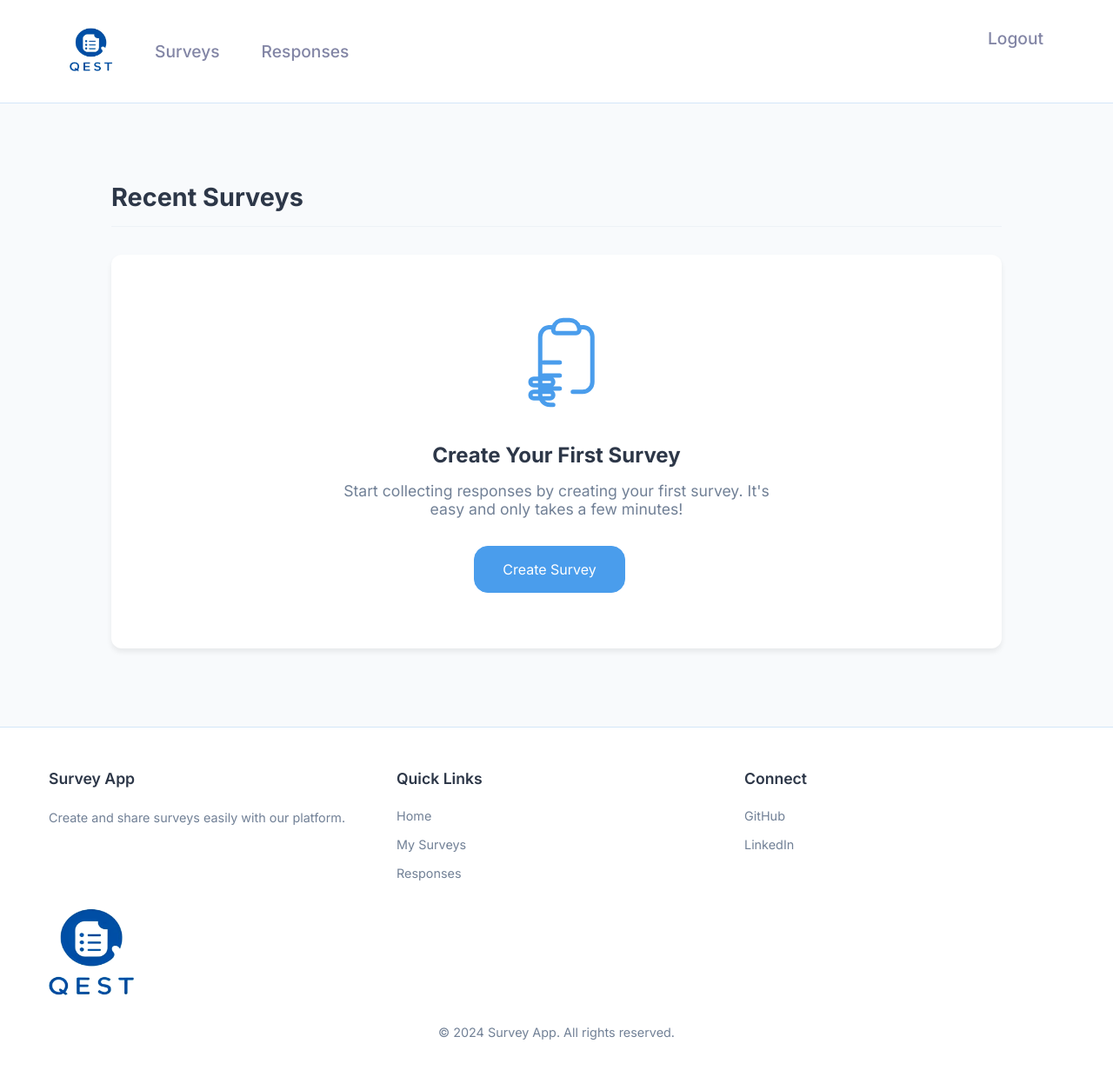
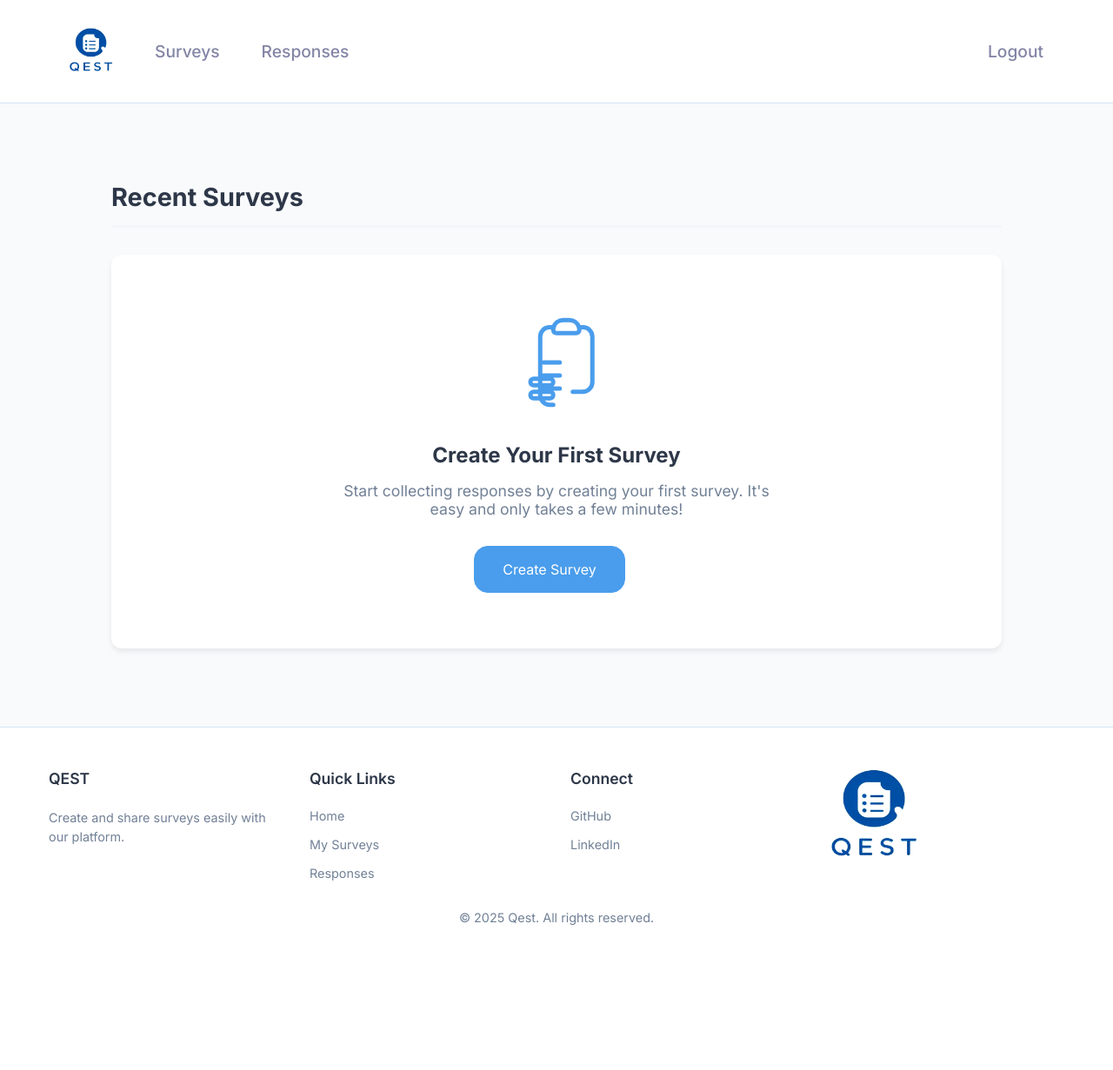
Before and after one commit to Esmanurrr/SurveyApp, a React (Vite) app: page / in a window 1280 px wide. Shown: the whole page at 87% size. After the commit the page ends 1099 px from the top, so only its background shows below. Built offline with nearby package versions, Linux system fonts and the light colour scheme; no server answers; the database is empty; sample sign-in values are in the browser's storage.

Commit message:
minor ui changes

```diff
--- a/src/components/footer/Footer.jsx
+++ b/src/components/footer/Footer.jsx
@@ -13,7 +13,7 @@ function Footer() {
     <FooterWrapper>
       <FooterContent>
         <FooterSection>
-          <FooterTitle>Survey App</FooterTitle>
+          <FooterTitle>QEST</FooterTitle>
           <p>Create and share surveys easily with our platform.</p>
         </FooterSection>
 
@@ -54,7 +54,7 @@ function Footer() {
       <FooterSection
         style={{ textAlign: "center", width: "100%", marginTop: "2rem" }}
       >
-        <p>© 2024 Survey App. All rights reserved.</p>
+        <p>© 2025 Qest. All rights reserved.</p>
       </FooterSection>
     </FooterWrapper>
   );
--- a/src/components/navbar/Navbar.jsx
+++ b/src/components/navbar/Navbar.jsx
@@ -35,7 +35,7 @@ const Navbar = () => {
       <>
         {userLoggedIn ? (
           <Link
-            style={{ fontSize: "1.2rem" }}
+            style={{ fontSize: "1.2rem", alignSelf: "center" }}
             onClick={() => {
               doSignOut().then(() => {
                 navigate("/login");
--- a/src/style.jsx
+++ b/src/style.jsx
@@ -490,7 +490,7 @@ export const FooterContent = styled.div`
   max-width: 1200px;
   margin: 0 auto;
   display: grid;
-  grid-template-columns: repeat(3, 1fr);
+  grid-template-columns: repeat(4, 1fr);
   gap: 2rem;
   padding: 0 1rem;
 
```
